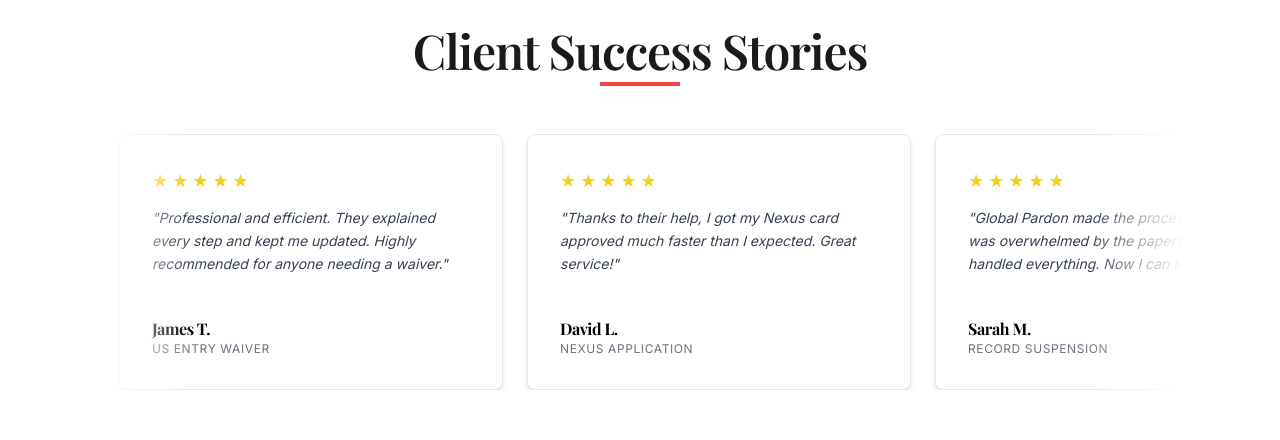
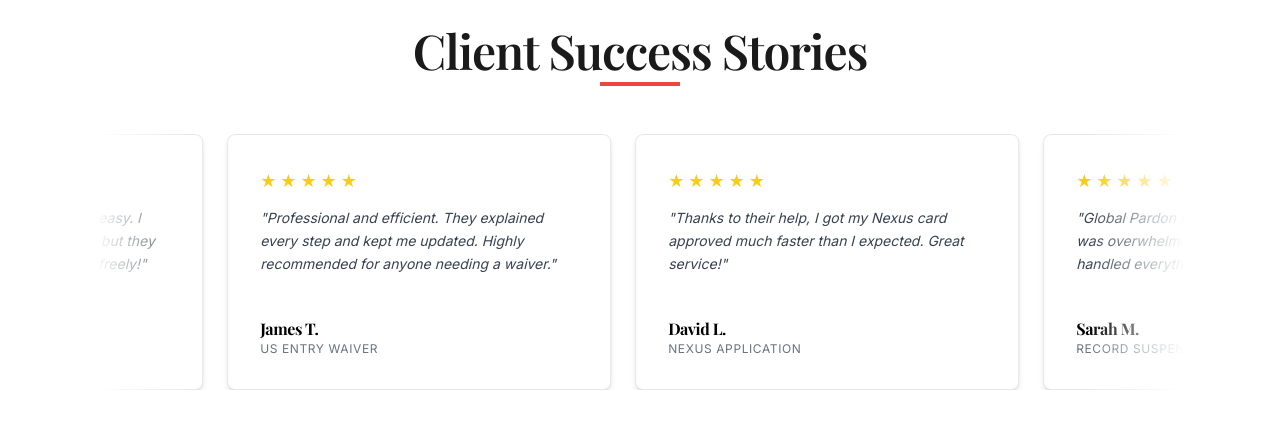
Before and after one commit to developer-bytespak/landing_page2, a Next.js app: page / in a window 1280 px wide. Shown: the part 4780-5220 px from the top of the page. Built offline with nearby package versions, Linux system fonts and the light colour scheme; a web font is replaced by a local one.

Commit message:
Changes are being made

```diff
--- a/components/Blog.tsx
+++ b/components/Blog.tsx
@@ -26,7 +26,7 @@ const Blog = () => {
   ];
 
   return (
-    <section className="section-padding bg-white">
+    <section className="pb-16 md:pb-24 bg-white">
       <div className="max-w-7xl mx-auto px-4">
         {/* Section Header */}
         <motion.div
--- a/components/Experience.tsx
+++ b/components/Experience.tsx
@@ -1,4 +1,4 @@
-import { motion } from "framer-motion";
+import { motion, useMotionValue, useAnimationFrame } from "framer-motion";
 import { useRef, useState } from "react";
 
 const experienceItems = [
@@ -28,6 +28,22 @@ const experienceItems = [
 const Experience = () => {
   const [isPaused, setIsPaused] = useState(false);
   const containerRef = useRef<HTMLDivElement>(null);
+  const x = useMotionValue(0);
+
+  useAnimationFrame((t, delta) => {
+    if (!isPaused) {
+      const speed = -0.04; // Adjust speed as needed
+      const currentX = x.get();
+      const newX = currentX + speed * delta;
+
+      // Reset position when reaching the end of first set
+      if (newX <= -1224) {
+        x.set(newX + 1224);
+      } else {
+        x.set(newX);
+      }
+    }
+  });
 
   return (
     <section id="experience" className="section-padding overflow-hidden">
@@ -51,22 +67,11 @@ const Experience = () => {
       <div
         ref={containerRef}
         className="relative"
-        onMouseEnter={() => setIsPaused(true)}
-        onMouseLeave={() => setIsPaused(false)}
       >
         <div className="flex overflow-hidden">
           <motion.div
             className="flex gap-6"
-            animate={{
-              x: isPaused ? 0 : [0, -1224],
-            }}
-            transition={{
-              x: {
-                duration: 22,
-                repeat: Infinity,
-                ease: "linear",
-              },
-            }}
+            style={{ x }}
           >
             {[...experienceItems, ...experienceItems].map((item, index) => (
               <motion.div
@@ -74,6 +79,8 @@ const Experience = () => {
                 className="relative flex-shrink-0 w-96 h-64 rounded-lg overflow-hidden group cursor-grab active:cursor-grabbing bg-white border border-gray-200 shadow-md"
                 whileHover={{ scale: 1.05 }}
                 transition={{ duration: 0.3 }}
+                onMouseEnter={() => setIsPaused(true)}
+                onMouseLeave={() => setIsPaused(false)}
               >
                 <div className="p-8 h-full flex flex-col">
                   {/* Star Rating */}
```
